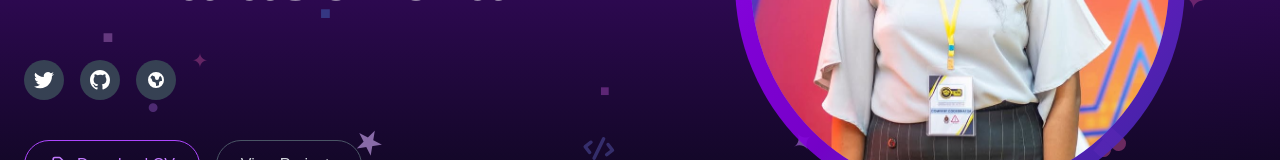
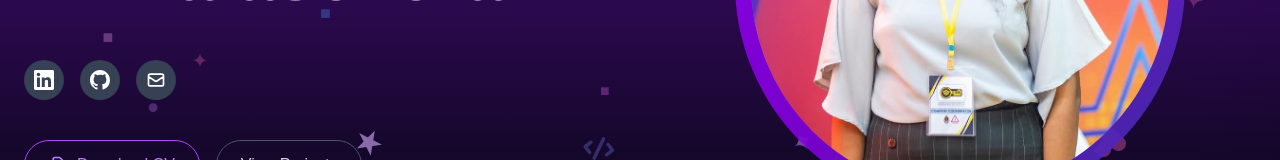
Before and after one commit to Imashi-wimalasekera/My-Portfolio, a Next.js app in the folder frontend/: page / in a window 1280 px wide. Shown: the part 417-577 px from the top of the page. Built offline with nearby package versions, Linux system fonts and the light colour scheme.

Commit message:
Update herosection

```diff
--- a/frontend/app/components/HeroSection.tsx
+++ b/frontend/app/components/HeroSection.tsx
@@ -177,12 +177,14 @@
           >
             {/* LinkedIn */}
             <a
-              href="#"
+              href="https://www.linkedin.com/in/imashi-wimalasekera-62aa8b239/"
               className="w-10 h-10 bg-gray-700 rounded-full flex items-center justify-center hover:bg-purple-500 transition-colors"
               aria-label="LinkedIn"
+              target="_blank"
+              rel="noreferrer"
             >
-              <svg className="w-5 h-5 text-white" fill="currentColor" viewBox="0 0 20 20">
-                <path d="M6.29 18.251c7.547 0 11.675-6.253 11.675-11.675 0-.178 0-.355-.012-.53A8.348 8.348 0 0020 3.92a8.19 8.19 0 01-2.357.646 4.118 4.118 0 001.804-2.27 8.224 8.224 0 01-2.605.996 4.107 4.107 0 00-6.993 3.743 11.65 11.65 0 01-8.457-4.287 4.106 4.106 0 001.27 5.477A4.073 4.073 0 01.8 7.713v.052a4.105 4.105 0 003.292 4.022 4.095 4.095 0 01-1.853.07 4.108 4.108 0 003.834 2.85A8.233 8.233 0 010 16.407a11.616 11.616 0 006.29 1.84" />
+              <svg className="w-5 h-5 text-white" fill="currentColor" viewBox="0 0 24 24">
+                <path d="M20.447 20.452h-3.554v-5.569c0-1.328-.027-3.037-1.852-3.037-1.853 0-2.136 1.445-2.136 2.939v5.667H9.351V9h3.414v1.561h.046c.477-.9 1.637-1.85 3.37-1.85 3.601 0 4.267 2.37 4.267 5.455v6.286zM5.337 7.433c-1.144 0-2.063-.926-2.063-2.065 0-1.138.92-2.063 2.063-2.063 1.14 0 2.064.925 2.064 2.063 0 1.139-.925 2.065-2.064 2.065zm1.782 13.019H3.555V9h3.564v11.452zM22.225 0H1.771C.792 0 0 .774 0 1.729v20.542C0 23.227.792 24 1.771 24h20.451C23.2 24 24 23.227 24 22.271V1.729C24 .774 23.2 0 22.222 0h.003z"/>
               </svg>
             </a>
 
@@ -197,14 +199,14 @@
               </svg>
             </a>
 
-            {/* Another Social Icon */}
+            {/* Email */}
             <a
-              href="#"
+              href="mailto:imashi.21@cse.mrt.ac.lk"
               className="w-10 h-10 bg-gray-700 rounded-full flex items-center justify-center hover:bg-purple-500 transition-colors"
-              aria-label="Website"
+              aria-label="Email"
             >
-              <svg className="w-5 h-5 text-white" fill="currentColor" viewBox="0 0 20 20">
-                <path fillRule="evenodd" d="M10 18a8 8 0 100-16 8 8 0 000 16zM4.332 8.027a6.012 6.012 0 011.912-2.706C6.512 5.73 6.974 6 7.5 6A1.5 1.5 0 019 7.5V8a2 2 0 004 0 2 2 0 011.523-1.943A5.977 5.977 0 0116 10c0 .34-.028.675-.083 1H15a2 2 0 00-2 2v2.197A5.973 5.973 0 0110 16v-2a2 2 0 00-2-2 2 2 0 01-2-2 2 2 0 00-1.668-1.973z" clipRule="evenodd" />
+              <svg className="w-5 h-5 text-white" fill="none" stroke="currentColor" viewBox="0 0 24 24">
+                <path strokeLinecap="round" strokeLinejoin="round" strokeWidth={2} d="M3 8l7.89 5.26a2 2 0 002.22 0L21 8M5 19h14a2 2 0 002-2V7a2 2 0 00-2-2H5a2 2 0 00-2 2v10a2 2 0 002 2z" />
               </svg>
             </a>
           </motion.div>
```
